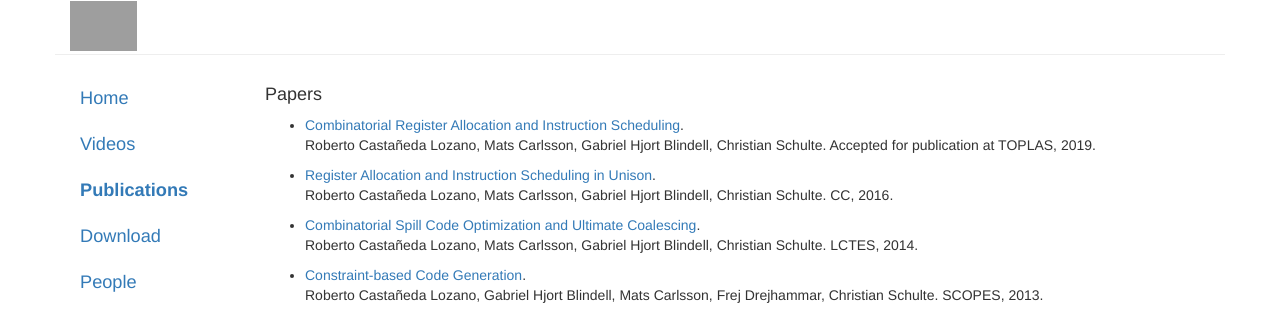
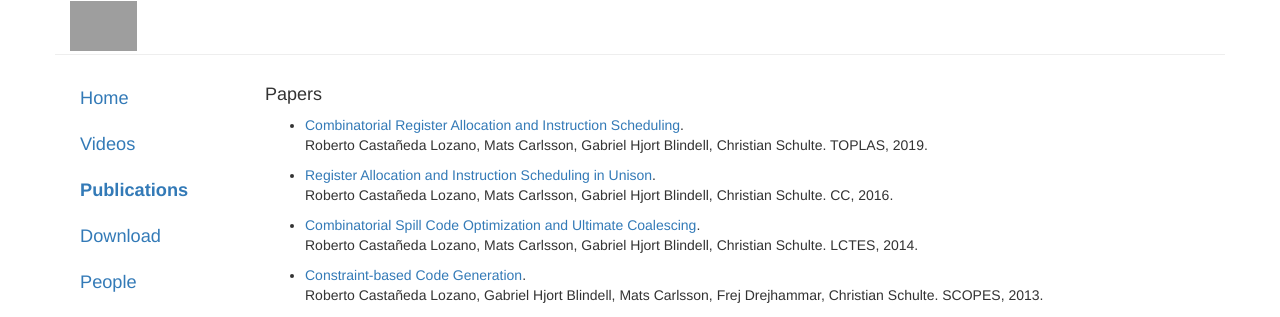
Before and after one commit to unison-code/unison-code.github.io, a Jekyll site: the page built from _posts/2016-06-29-publications.md, in a window 1280 px wide. Shown: the top 317 px of the page. Built offline with Jekyll 4.4.1, drawn with Linux system fonts in a browser that asks for light colours.

Commit message:
Update publications

```diff
--- a/_posts/2016-06-29-publications.md
+++ b/_posts/2016-06-29-publications.md
@@ -7,7 +7,7 @@ title: "Publications"
 
 - [Combinatorial Register Allocation and Instruction Scheduling](https://arxiv.org/abs/1804.02452).<br />
   Roberto Castañeda Lozano, Mats Carlsson, Gabriel Hjort Blindell, Christian Schulte.
-  Accepted for publication at TOPLAS, 2019.
+  TOPLAS, 2019.
 
 - [Register Allocation and Instruction Scheduling in Unison](http://urn.kb.se/resolve?urn=urn:nbn:se:kth:diva-183393).<br />
   Roberto Castañeda Lozano, Mats Carlsson, Gabriel Hjort Blindell, Christian Schulte.
```
